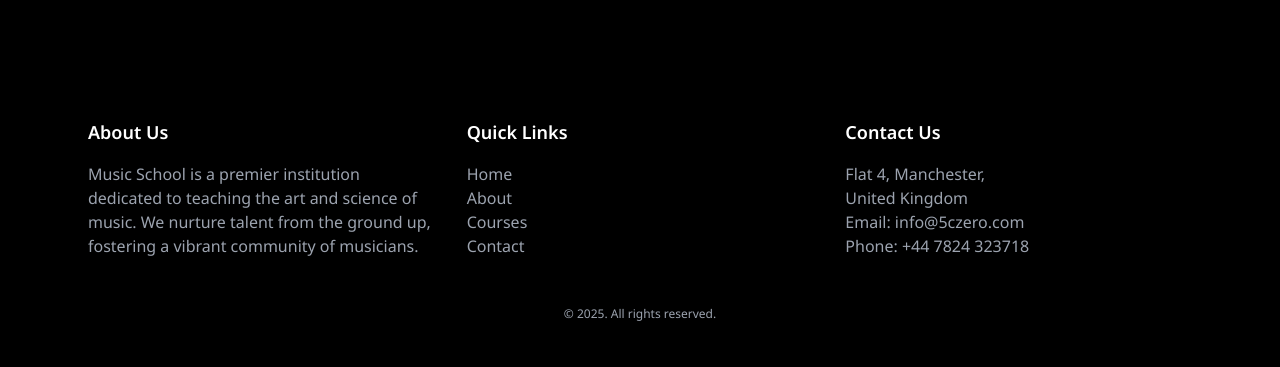
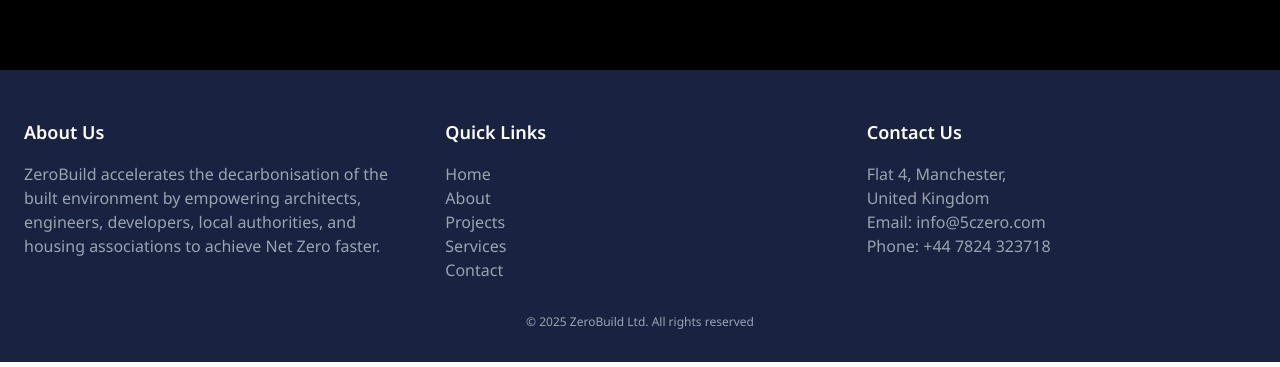
Before and after one commit to muhammadkashifzia/zerobuild, a Next.js app: page /courses in a window 1280 px wide. Shown: the part 3256-3623 px from the top of the page. Built offline with nearby package versions, Linux system fonts and the light colour scheme.

Commit message:
code push

```diff
--- a/src/app/page.tsx
+++ b/src/app/page.tsx
@@ -1,9 +1,8 @@
-
 // import FeaturedSection from "@/components/FeaturedSection";
 import HeroSection from "@/components/HeroSection";
 import FeaturedByYoutubers from "@/components/FeaturedYoutube";
-import ObservabilityChart from '@/components/ObservabilityChart'
-// import CtaSection from '@/components/CtaSection'
+import ObservabilityChart from "@/components/ObservabilityChart";
+import CtaSection from '@/components/CtaSection'
 import { MapWorld } from "@/components/MapWorld";
 import TestimonialCard from "@/components/TestimonialCard";
 import Resources from "@/components/Resources";
@@ -18,14 +17,13 @@
   return (
     <main className="min-h-screen  antialiased hide-scrollbar">
       <HeroSection />
-          <PerformanceSection />
-               <ObservabilityChart />
-                   <Resources/>
+      <PerformanceSection />
+      <ObservabilityChart />
+      <Resources />
       <FeaturedByYoutubers />
 
-      {/* <CtaSection /> */}
-     <MapWorld />
-
+      <CtaSection />
+      <MapWorld />
 
       {/* <FeaturedSection /> */}
       {/* <WhyChooseUs /> */}
@@ -33,7 +31,6 @@
       {/* <UpcomingWebinar /> */}
       {/* <GeminiEffect /> */}
       {/* <Instructor /> */}
-
     </main>
   );
 }
--- a/src/components/FeaturedYoutube.tsx
+++ b/src/components/FeaturedYoutube.tsx
@@ -65,7 +65,7 @@
 
   return (
     <div
-      className="my-[80px] py-[60px]"
+      className="mb-[80px] py-[60px]"
       style={{
         backgroundBlendMode: "overlay",
         backgroundSize: "cover",
--- a/src/components/Footer.tsx
+++ b/src/components/Footer.tsx
@@ -1,53 +1,96 @@
+import Link from "next/link";
 function Footer() {
   return (
-    <footer className="bg-black text-gray-400 py-12">
-      <div className="max-w-6xl mx-auto grid grid-cols-1 sm:grid-cols-2 lg:grid-cols-3 gap-8 px-4 sm:px-6 lg:px-6">
+    <footer className="bg-[#192341] text-gray-400 pt-12">
+      <div className="max-w-[1500px] mx-auto grid grid-cols-1 sm:grid-cols-2 lg:grid-cols-3 gap-8 px-4 sm:px-6 lg:px-6">
         <div>
           <h2 className="text-white text-lg font-semibold mb-4">About Us</h2>
           <p className="mb-4">
-            Music School is a premier institution dedicated to teaching the art
-            and science of music. We nurture talent from the ground up,
-            fostering a vibrant community of musicians.
+            ZeroBuild accelerates the decarbonisation of the built environment
+            by empowering architects, engineers, developers, local authorities,
+            and housing associations to achieve Net Zero faster.
           </p>
         </div>
         <div>
           <h2 className="text-white text-lg font-semibold mb-4">Quick Links</h2>
           <ul>
             <li>
-              <a
-                href="#"
+              <Link
+                href="/"
                 className="hover:text-white transition-colors duration-300"
               >
                 Home
-              </a>
+              </Link>
             </li>
             <li>
-              <a
-                href="#"
+              <Link
+                href="/about"
                 className="hover:text-white transition-colors duration-300"
               >
                 About
-              </a>
+              </Link>
             </li>
             <li>
-              <a
-                href="#"
+              <Link
+                href="/projects"
                 className="hover:text-white transition-colors duration-300"
               >
-                Courses
-              </a>
+                Projects
+              </Link>
             </li>
             <li>
-              <a
-                href="#"
+              <Link
+                href="/services"
+                className="hover:text-white transition-colors duration-300"
+              >
+                Services
+              </Link>
+            </li>
+            <li>
+              <Link
+                href="/contact"
                 className="hover:text-white transition-colors duration-300"
               >
                 Contact
-              </a>
+              </Link>
             </li>
           </ul>
         </div>
-
+        {/* <div>
+          <h2 className="text-white text-lg font-semibold mb-4">Services</h2>
+          <div className=" flex flex-col">
+            <a
+              href="#"
+              className="hover:text-white transition-colors duration-300"
+            >
+            Acoustic consulting
+            </a>
+            <a
+              href="#"
+              className="hover:text-white transition-colors duration-300"
+            >
+              Advisory services
+            </a>
+            <a
+              href="#"
+              className="hover:text-white transition-colors duration-300"
+            >
+            Architecture
+            </a>
+             <a
+              href="#"
+              className="hover:text-white transition-colors duration-300"
+            >
+      Building retrofit
+            </a>
+             <a
+              href="#"
+              className="hover:text-white transition-colors duration-300"
+            >
+      Circular Economy
+            </a>
+          </div>
+        </div> */}
         <div>
           <h2 className="text-white text-lg font-semibold mb-4">Contact Us</h2>
           <p>Flat 4, Manchester,</p>
@@ -56,8 +99,8 @@
           <p>Phone: +44 7824 323718</p>
         </div>
       </div>
-      <p className="text-center text-xs pt-8">
-        © 2025. All rights reserved.
+      <p className="text-center text-xs py-8 ">
+        © 2025 ZeroBuild Ltd. All rights reserved
       </p>
     </footer>
   );
--- a/src/components/PerformanceSection.tsx
+++ b/src/components/PerformanceSection.tsx
@@ -1,17 +1,8 @@
-'use client';
-
-import { useState } from 'react';
-
-
-const categories = ['AI Apps', 'Web Apps', 'Ecommerce', 'Marketing', 'Platforms'];
-
 export default function PerformanceSection() {
-  const [activeTab, setActiveTab] = useState('AI Apps');
-
   return (
-    <section className="bg-[#fafafa] text-black py-16 px-4 md:px-24 mb-[80px]">
+    <section className="bg-[#fafafa] text-black py-[60px] px-4 md:px-24 mb-[80px]">
       <div className="max-w-6xl mx-auto grid md:grid-cols-2 gap-8 items-center">
-        <div className="text-[32px] leading-[1.3]">
+        <div className="text-[28px] leading-[1.3]">
           <p>Explore how our client used our Five C Zero Framework to evaluate 1000+ design options in under 24 hours, unlocking smarter decisions from day one..</p>
         </div>
 
--- a/src/components/Resources.tsx
+++ b/src/components/Resources.tsx
@@ -37,11 +37,11 @@
 
 export default function AcceleratorSuite() {
   return (
-    <section className="bg-white py-12">
+    <section className="bg-white py-[80px]">
       <div className="max-w-7xl mx-auto px-4 md:px-8 grid md:grid-cols-3 gap-8">
         {/* Left Column */}
         <div className="md:col-span-1">
-          <h2 className="text-3xl font-bold text-purple-800 mb-4">Accelerator suite</h2>
+          <h2 className="text-[32px] font-bold text-[#484AB7] mb-4">Accelerator suite</h2>
           <p className="text-gray-700 mb-4">
             The IES verified suite of innovative tools{" "}
             <strong>reduces the resources spent on building simulations</strong>, helping teams focus on what really
--- a/src/components/ui/infinite-moving-cards.tsx
+++ b/src/components/ui/infinite-moving-cards.tsx
@@ -80,7 +80,7 @@
       <ul
         ref={scrollerRef}
         className={cn(
-          " flex min-w-full shrink-0 gap-4 py-4 w-max flex-nowrap",
+          " flex min-w-full shrink-0 gap-4 pb-[40px] w-max flex-nowrap",
           start && "animate-scroll ",
           pauseOnHover && "hover:[animation-play-state:paused]"
         )}
```
Also changed, not shown: 1 other file (tests, documents, lock files or other folders).
